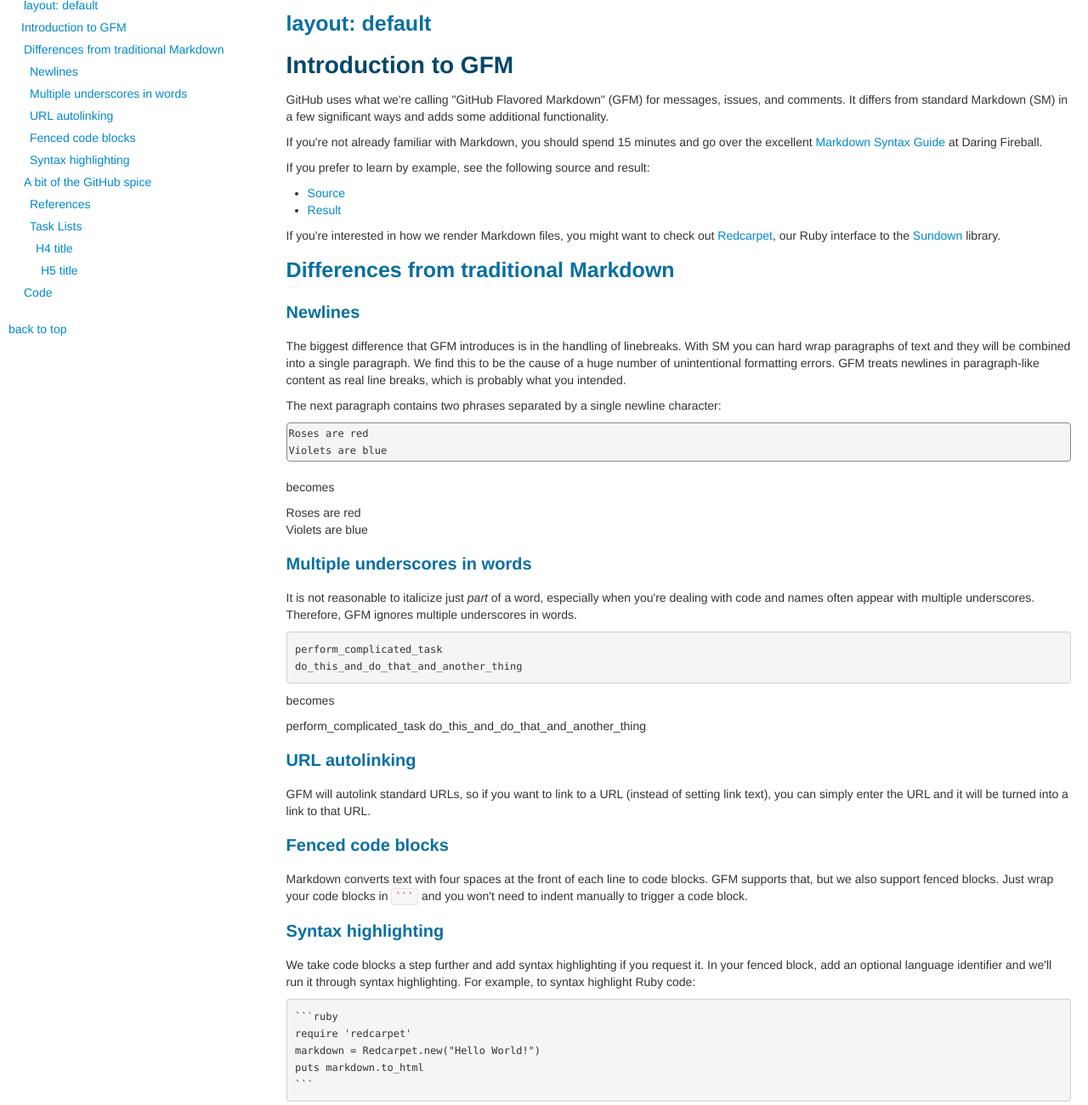
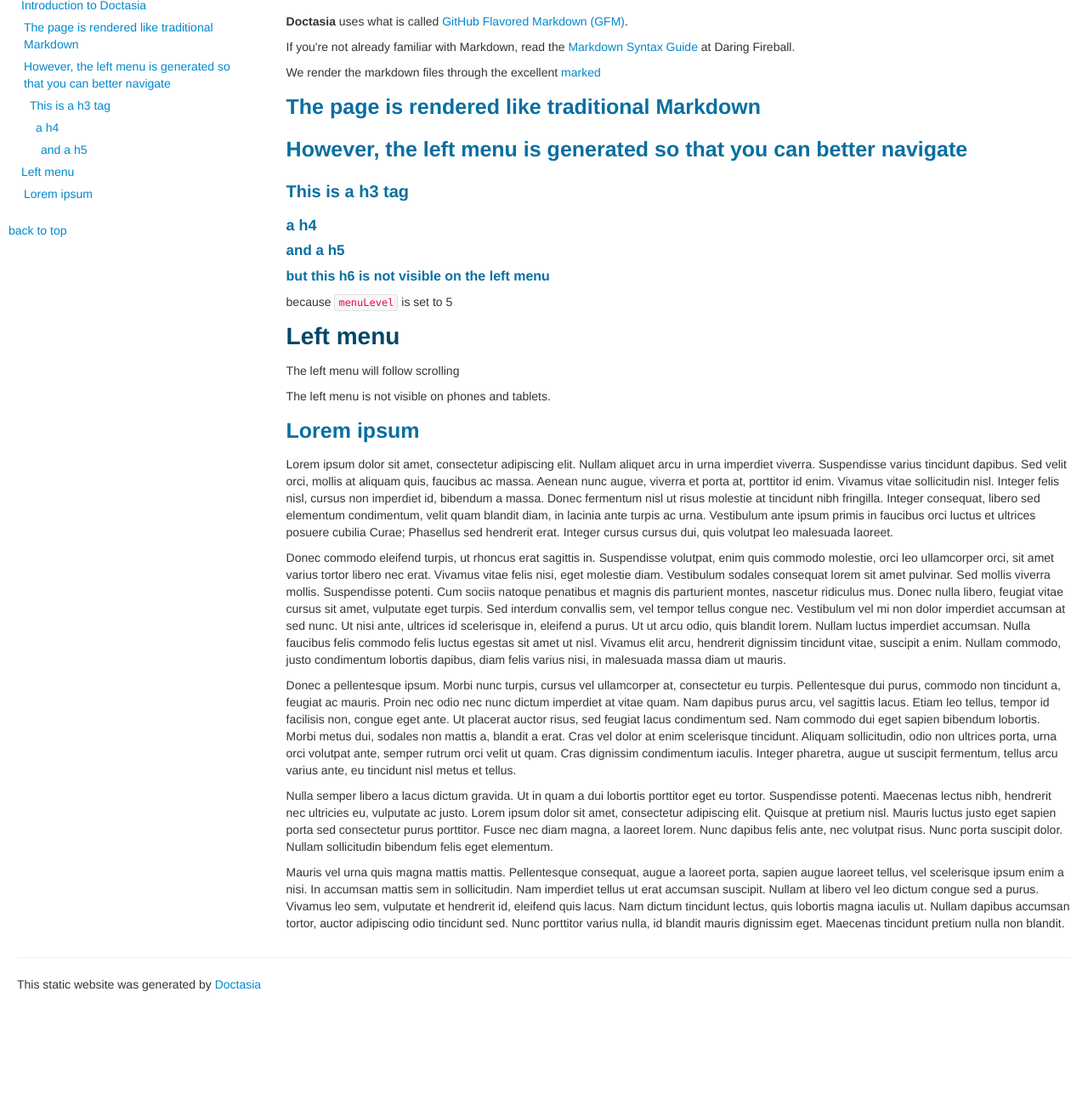
Before and after one commit to nherment/doctasia, a plain HTML site: page Example.html in a window 1280 px wide. Shown: the part 127-1427 px from the top of the page at 85% size. After the commit the page ends 1305 px from the top, so only its background shows below. Drawn offline with Linux system fonts and the light colour scheme.

Commit message:
removed copied page from github. customized it

````diff
--- a/Example.html
+++ b/Example.html
@@ -50,7 +50,6 @@
                 </p>
                 <ul class="nav">
                     <li ><a href="index.html">Home</a></li>
-<li ><a href="Configuration.html">Configuration</a></li>
 <li class="active"><a href="Example.html">Example</a></li>
 <li ><a href="License.html">License</a></li>
 </ul>
@@ -61,102 +60,75 @@
 
 <div class="container-fluid">
     <div class="row-fluid" id="content">
-        <div class="span3">
-            <div class="sidebar-nav hidden-phone navbar-fixed-top">
+        <div class="span3 hidden-phone">
+            <div class="sidebar-nav navbar-fixed-top">
                 <h1>Example</h1>
                     <ul class="nav nav-list">
-                        <li class="nav-2" class="active"><a href="#layout__default">layout: default</a></li>
-<li class="nav-1" class="active"><a href="#Introduction_to_GFM">Introduction to GFM</a></li>
-<li class="nav-2" class="active"><a href="#Differences_from_traditional_Markdown">Differences from traditional Markdown</a></li>
-<li class="nav-3" class="active"><a href="#Newlines">Newlines</a></li>
-<li class="nav-3" class="active"><a href="#Multiple_underscores_in_words">Multiple underscores in words</a></li>
-<li class="nav-3" class="active"><a href="#URL_autolinking">URL autolinking</a></li>
-<li class="nav-3" class="active"><a href="#Fenced_code_blocks">Fenced code blocks</a></li>
-<li class="nav-3" class="active"><a href="#Syntax_highlighting">Syntax highlighting</a></li>
-<li class="nav-2" class="active"><a href="#A_bit_of_the_GitHub_spice">A bit of the GitHub spice</a></li>
-<li class="nav-3" class="active"><a href="#References">References</a></li>
-<li class="nav-3" class="active"><a href="#Task_Lists">Task Lists</a></li>
-<li class="nav-4" class="active"><a href="#H4_title">H4 title</a></li>
-<li class="nav-5" class="active"><a href="#H5_title">H5 title</a></li>
-<li class="nav-2" class="active"><a href="#Code">Code</a></li>
+                        <li class="nav-1" class="active"><a href="#Introduction_to_Doctasia">Introduction to Doctasia</a></li>
+<li class="nav-2" class="active"><a href="#The_page_is_rendered_like_traditional_Markdown">The page is rendered like traditional Markdown</a></li>
+<li class="nav-2" class="active"><a href="#However__the_left_menu_is_generated_so_that_you_can_better_navigate">However, the left menu is generated so that you can better navigate</a></li>
+<li class="nav-3" class="active"><a href="#This_is_a_h3_tag">This is a h3 tag</a></li>
+<li class="nav-4" class="active"><a href="#a_h4">a h4</a></li>
+<li class="nav-5" class="active"><a href="#and_a_h5">and a h5</a></li>
+<li class="nav-1" class="active"><a href="#Left_menu">Left menu</a></li>
+<li class="nav-2" class="active"><a href="#Lorem_ipsum">Lorem ipsum</a></li>
 </ul>
                     <br/>
                     <a href="#top">back to top</a>
                     </div><!--/.well -->
         </div><!--/span-->
         <div class="span9">
-            <hr>
-<p>title: Introduction</p>
-<a name="layout__default"></a><h2>layout: default</h2>
-<a name="Introduction_to_GFM"></a><h1>Introduction to GFM</h1>
-<p>GitHub uses what we&#39;re calling &quot;GitHub Flavored Markdown&quot; (GFM) for messages, issues, and comments. It differs from standard Markdown (SM) in a few significant ways and adds some additional functionality.</p>
-<p>If you&#39;re not already familiar with Markdown, you should spend 15 minutes and go over the excellent <a href="http://daringfireball.net/projects/markdown/syntax">Markdown Syntax Guide</a> at Daring Fireball.</p>
-<p>If you prefer to learn by example, see the following source and result:</p>
-<ul>
-<li><a href="http://github.github.com/github-flavored-markdown/sample_content.html">Source</a></li>
-<li><a href="http://github.com/mojombo/github-flavored-markdown/issues/#issue/1">Result</a></li>
-</ul>
-<p>If you&#39;re interested in how we render Markdown files, you might want to check out <a href="https://github.com/vmg/redcarpet">Redcarpet</a>, our Ruby interface to the <a href="https://www.github.com/vmg/sundown">Sundown</a> library.</p>
-<a name="Differences_from_traditional_Markdown"></a><h2>Differences from traditional Markdown</h2>
-<a name="Newlines"></a><h3>Newlines</h3>
-<p>The biggest difference that GFM introduces is in the handling of linebreaks. With SM you can hard wrap paragraphs of text and they will be combined into a single paragraph. We find this to be the cause of a huge number of unintentional formatting errors. GFM treats newlines in paragraph-like content as real line breaks, which is probably what you intended.</p>
-<p>The next paragraph contains two phrases separated by a single newline character:</p>
-<pre class="prettyprint"><code>Roses are red
-Violets are blue</code></pre>
-<p>becomes</p>
-<p>Roses are red<br>Violets are blue</p>
-<a name="Multiple_underscores_in_words"></a><h3>Multiple underscores in words</h3>
-<p>It is not reasonable to italicize just <em>part</em> of a word, especially when you&#39;re dealing with code and names often appear with multiple underscores. Therefore, GFM ignores multiple underscores in words.</p>
-<pre><code>perform_complicated_task
-do_this_and_do_that_and_another_thing</code></pre>
-<p>becomes</p>
-<p>perform_complicated_task
-do_this_and_do_that_and_another_thing</p>
-<a name="URL_autolinking"></a><h3>URL autolinking</h3>
-<p>GFM will autolink standard URLs, so if you want to link to a URL (instead of setting link text), you can simply enter the URL and it will be turned into a link to that URL.</p>
-<a name="Fenced_code_blocks"></a><h3>Fenced code blocks</h3>
-<p>Markdown converts text with four spaces at the front of each line to code blocks. GFM supports that, but we also support fenced blocks. Just wrap your code blocks in <code>```</code> and you won&#39;t need to indent manually to trigger a code block.</p>
-<a name="Syntax_highlighting"></a><h3>Syntax highlighting</h3>
-<p>We take code blocks a step further and add syntax highlighting if you request it. In your fenced block, add an optional language identifier and we&#39;ll run it through syntax highlighting. For example, to syntax highlight Ruby code:</p>
-<pre><code>```ruby
-require &#39;redcarpet&#39;
-markdown = Redcarpet.new(&quot;Hello World!&quot;)
-puts markdown.to_html
-```</code></pre>
-<a name="A_bit_of_the_GitHub_spice"></a><h2>A bit of the GitHub spice</h2>
-<a name="References"></a><h3>References</h3>
-<p>In addition to the changes in the previous section, certain references are auto-linked:</p>
-<pre><code>* SHA: be6a8cc1c1ecfe9489fb51e4869af15a13fc2cd2
-* User@SHA ref: mojombo@be6a8cc1c1ecfe9489fb51e4869af15a13fc2cd2
-* User/Project@SHA: mojombo/god@be6a8cc1c1ecfe9489fb51e4869af15a13fc2cd2
-* \#Num: #1
-* User/#Num: mojombo#1
-* User/Project#Num: mojombo/god#1</code></pre>
-<p>becomes</p>
-<ul>
-<li>SHA: <a href="http://github.com/mojombo/github-flavored-markdown/commit/be6a8cc1c1ecfe9489fb51e4869af15a13fc2cd2">be6a8cc</a></li>
-<li>User@SHA ref: <a href="http://github.com/mojombo/github-flavored-markdown/commit/be6a8cc1c1ecfe9489fb51e4869af15a13fc2cd2">mojombo@be6a8cc</a></li>
-<li>User/Project@SHA: <a href="http://github.com/mojombo/god/commit/be6a8cc1c1ecfe9489fb51e4869af15a13fc2cd2">mojombo/god@be6a8cc</a></li>
-<li>#Num: <a href="http://github.com/mojombo/github-flavored-markdown/issues/#issue/1" class="internal">#1</a></li>
-<li>User/#Num: <a href="http://github.com/mojombo/github-flavored-markdown/issues/#issue/1">mojombo#1</a></li>
-<li>User/Project#Num: <a href="http://github.com/mojombo/god/issues/#issue/1">mojombo/god#1</a></li>
-</ul>
-
-<a name="Task_Lists"></a><h3>Task Lists</h3>
-<a name="H4_title"></a><h4>H4 title</h4>
-<a name="H5_title"></a><h5>H5 title</h5>
-<h6>H6 title</h6>
-<p>Further, lists can be turned into <a href="https://github.com/blog/1375-task-lists-in-gfm-issues-pulls-comments">Task Lists</a> by prefacing list items with <code>[ ]</code> or <code>[x]</code> (incomplete or complete, respectively).</p>
-<pre><code>- [x] @mentions, #refs, [links](), **formatting**, and &lt;del&gt;tags&lt;/del&gt; supported
-- [x] list syntax required (any unordered or ordered list supported)
-- [x] this is a complete item
-- [ ] this is an incomplete item</code></pre>
-<p>This feature is enabled for <strong>Issue and Pull Request descriptions and comments</strong>. In those contexts, task lists will be rendered with checkboxes that you can check on and off.</p>
-<p>See the <a href="https://github.com/blog/1375-task-lists-in-gfm-issues-pulls-comments">Task Lists blog post</a> for more details.</p>
-<a name="Code"></a><h2>Code</h2>
-<p>The newline and underscore modification code can be seen below. If you find a bug in the rendering, we&#39;d love to hear about it.
-Browse through open Issues and report new Issues on the <a href="https://github.com/github/github-flavored-markdown/issues">GitHub-flavored Markdown Issues page</a>.</p>
-<script src="http://gist.github.com/118964.js"></script></div><!--/span-->
+            <p>This markdown can be seen at <a href="http://github.github.com/github-flavored-markdown/sample_content.html">Doctasia</a></p>
+<a name="Introduction_to_Doctasia"></a><h1>Introduction to Doctasia</h1>
+<p><strong>Doctasia</strong> uses what is called <a href="http://github.github.com/github-flavored-markdown">GitHub Flavored Markdown (GFM)</a>.</p>
+<p>If you&#39;re not already familiar with Markdown, read the <a href="http://daringfireball.net/projects/markdown/syntax">Markdown Syntax Guide</a> at Daring Fireball.</p>
+<p>We render the markdown files through the excellent <a href="https://github.com/chjj/marked">marked</a></p>
+<a name="The_page_is_rendered_like_traditional_Markdown"></a><h2>The page is rendered like traditional Markdown</h2>
+<a name="However__the_left_menu_is_generated_so_that_you_can_better_navigate"></a><h2>However, the left menu is generated so that you can better navigate</h2>
+<a name="This_is_a_h3_tag"></a><h3>This is a h3 tag</h3>
+<a name="a_h4"></a><h4>a h4</h4>
+<a name="and_a_h5"></a><h5>and a h5</h5>
+<h6>but this h6 is not visible on the left menu</h6>
+<p>because <code>menuLevel</code> is set to 5</p>
+<a name="Left_menu"></a><h1>Left menu</h1>
+<p>The left menu will follow scrolling</p>
+<p>The left menu is not visible on phones and tablets.</p>
+<a name="Lorem_ipsum"></a><h2>Lorem ipsum</h2>
+<p>Lorem ipsum dolor sit amet, consectetur adipiscing elit. Nullam aliquet arcu in urna imperdiet viverra. Suspendisse
+varius tincidunt dapibus. Sed velit orci, mollis at aliquam quis, faucibus ac massa. Aenean nunc augue, viverra et porta
+at, porttitor id enim. Vivamus vitae sollicitudin nisl. Integer felis nisl, cursus non imperdiet id, bibendum a massa.
+Donec fermentum nisl ut risus molestie at tincidunt nibh fringilla. Integer consequat, libero sed elementum condimentum,
+velit quam blandit diam, in lacinia ante turpis ac urna. Vestibulum ante ipsum primis in faucibus orci luctus et
+ultrices posuere cubilia Curae; Phasellus sed hendrerit erat. Integer cursus cursus dui, quis volutpat leo malesuada
+laoreet.</p>
+<p>Donec commodo eleifend turpis, ut rhoncus erat sagittis in. Suspendisse volutpat, enim quis commodo molestie, orci leo
+ullamcorper orci, sit amet varius tortor libero nec erat. Vivamus vitae felis nisi, eget molestie diam. Vestibulum
+sodales consequat lorem sit amet pulvinar. Sed mollis viverra mollis. Suspendisse potenti. Cum sociis natoque penatibus
+et magnis dis parturient montes, nascetur ridiculus mus. Donec nulla libero, feugiat vitae cursus sit amet, vulputate
+eget turpis. Sed interdum convallis sem, vel tempor tellus congue nec. Vestibulum vel mi non dolor imperdiet accumsan at
+sed nunc. Ut nisi ante, ultrices id scelerisque in, eleifend a purus. Ut ut arcu odio, quis blandit lorem. Nullam luctus
+imperdiet accumsan. Nulla faucibus felis commodo felis luctus egestas sit amet ut nisl. Vivamus elit arcu, hendrerit
+dignissim tincidunt vitae, suscipit a enim. Nullam commodo, justo condimentum lobortis dapibus, diam felis varius nisi,
+in malesuada massa diam ut mauris.</p>
+<p>Donec a pellentesque ipsum. Morbi nunc turpis, cursus vel ullamcorper at, consectetur eu turpis. Pellentesque dui purus,
+commodo non tincidunt a, feugiat ac mauris. Proin nec odio nec nunc dictum imperdiet at vitae quam. Nam dapibus purus
+arcu, vel sagittis lacus. Etiam leo tellus, tempor id facilisis non, congue eget ante. Ut placerat auctor risus, sed
+feugiat lacus condimentum sed. Nam commodo dui eget sapien bibendum lobortis. Morbi metus dui, sodales non mattis a,
+blandit a erat. Cras vel dolor at enim scelerisque tincidunt. Aliquam sollicitudin, odio non ultrices porta, urna orci
+volutpat ante, semper rutrum orci velit ut quam. Cras dignissim condimentum iaculis. Integer pharetra, augue ut suscipit
+fermentum, tellus arcu varius ante, eu tincidunt nisl metus et tellus.</p>
+<p>Nulla semper libero a lacus dictum gravida. Ut in quam a dui lobortis porttitor eget eu tortor. Suspendisse potenti.
+Maecenas lectus nibh, hendrerit nec ultricies eu, vulputate ac justo. Lorem ipsum dolor sit amet, consectetur adipiscing
+elit. Quisque at pretium nisl. Mauris luctus justo eget sapien porta sed consectetur purus porttitor. Fusce nec diam
+magna, a laoreet lorem. Nunc dapibus felis ante, nec volutpat risus. Nunc porta suscipit dolor. Nullam sollicitudin
+bibendum felis eget elementum.</p>
+<p>Mauris vel urna quis magna mattis mattis. Pellentesque consequat, augue a laoreet porta, sapien augue laoreet tellus,
+vel scelerisque ipsum enim a nisi. In accumsan mattis sem in sollicitudin. Nam imperdiet tellus ut erat accumsan
+suscipit. Nullam at libero vel leo dictum congue sed a purus. Vivamus leo sem, vulputate et hendrerit id, eleifend quis
+lacus. Nam dictum tincidunt lectus, quis lobortis magna iaculis ut. Nullam dapibus accumsan tortor, auctor adipiscing
+odio tincidunt sed. Nunc porttitor varius nulla, id blandit mauris dignissim eget. Maecenas tincidunt pretium nulla non
+blandit.</p>
+</div><!--/span-->
     </div><!--/row-->
 
     <hr>
````
Also changed, not shown: License.html (+2 -3 lines), index.html (+32 -8 lines).
